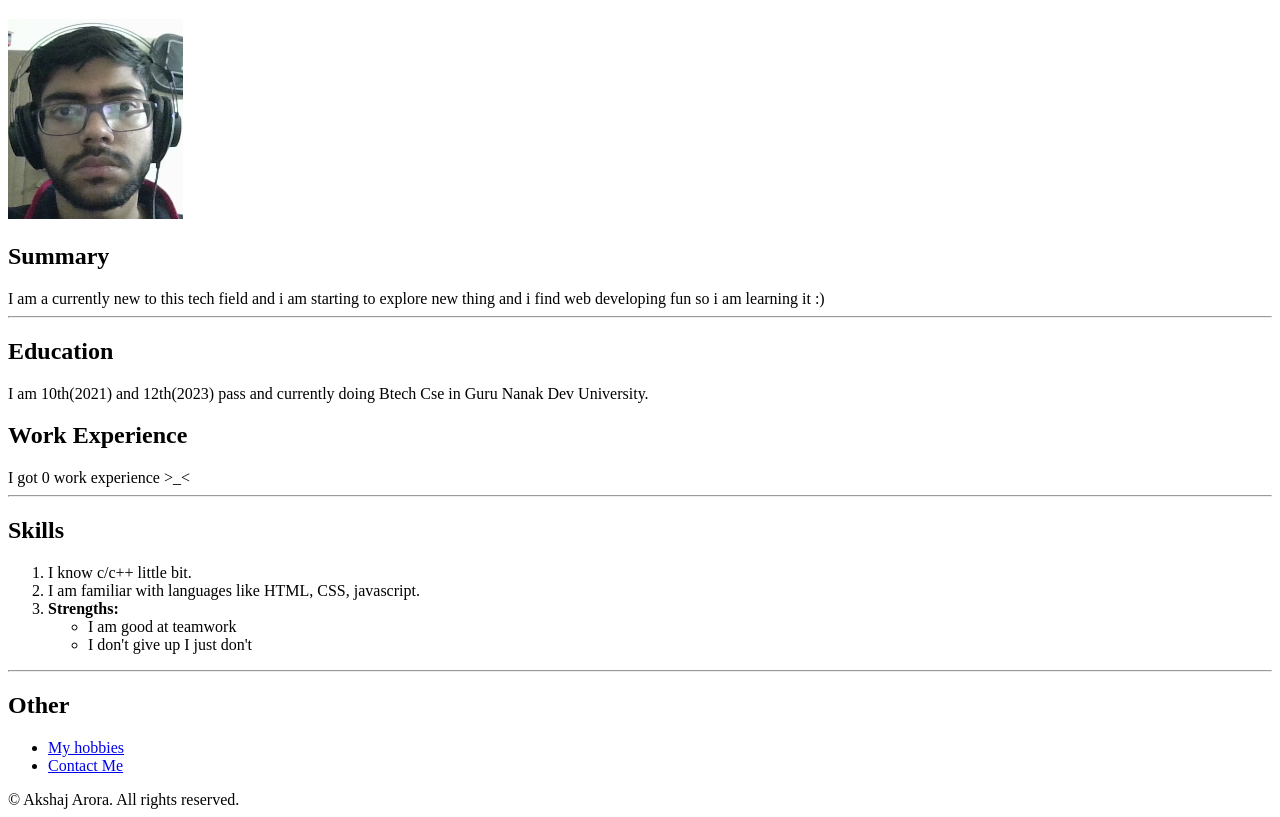
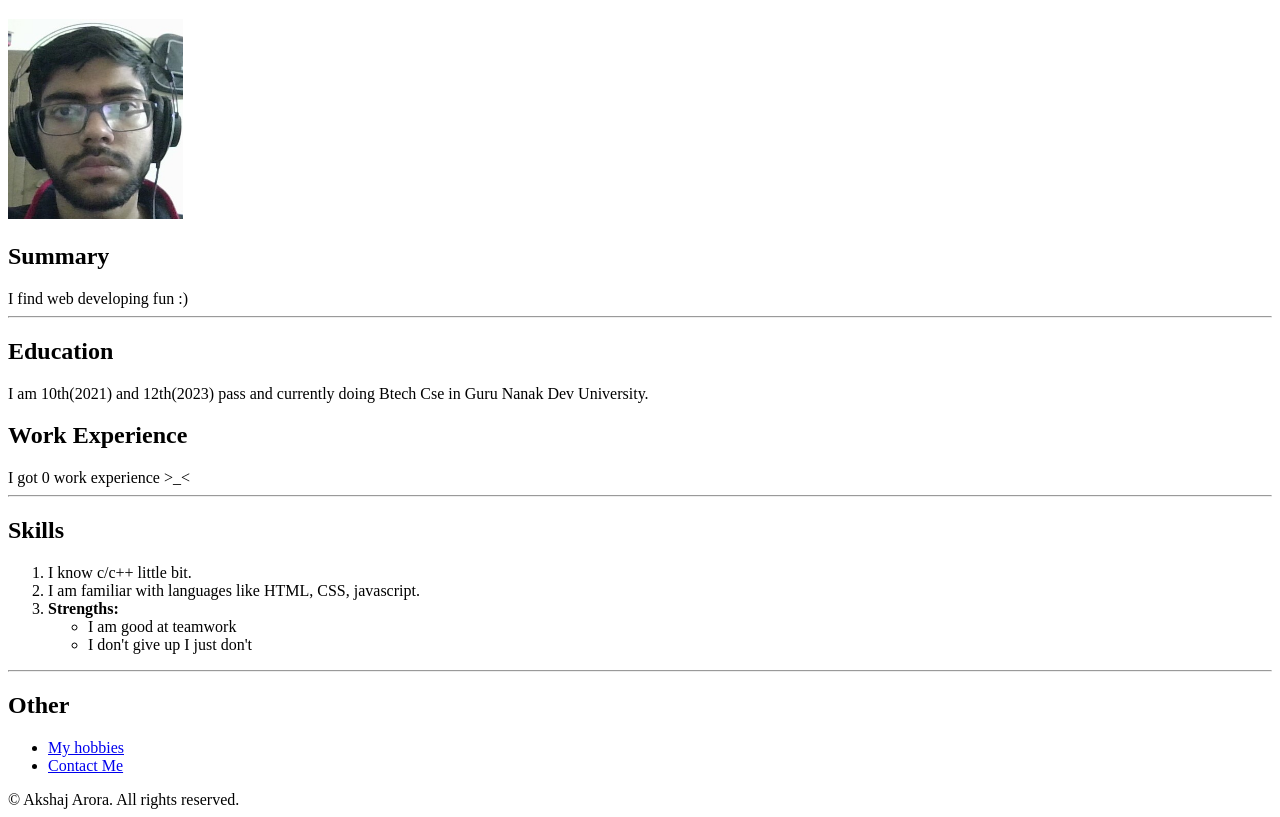
Before and after one commit to AkshajArora/capstone-project-1, a plain HTML site: page index.html in a window 1280 px wide. Shown: the part 61-878 px from the top of the page. Drawn offline with Linux system fonts and the light colour scheme.

Commit message:
Update index.html

```diff
--- a/index.html
+++ b/index.html
@@ -9,7 +9,7 @@
     <h1>Hi! I am Akshaj Arora</h1>
     <img src="./assets/images/myimg.jpg" alt="" height="200" width="175">
     <h2>Summary</h2>
-    I am a currently new to this tech field and i am starting to explore new thing and i find web developing fun so i am learning it :)
+    I find web developing fun :)
     <hr />
     <h2>Education</h2>
     I am 10th(2021) and 12th(2023) pass and currently doing Btech Cse in Guru Nanak Dev University.
```
